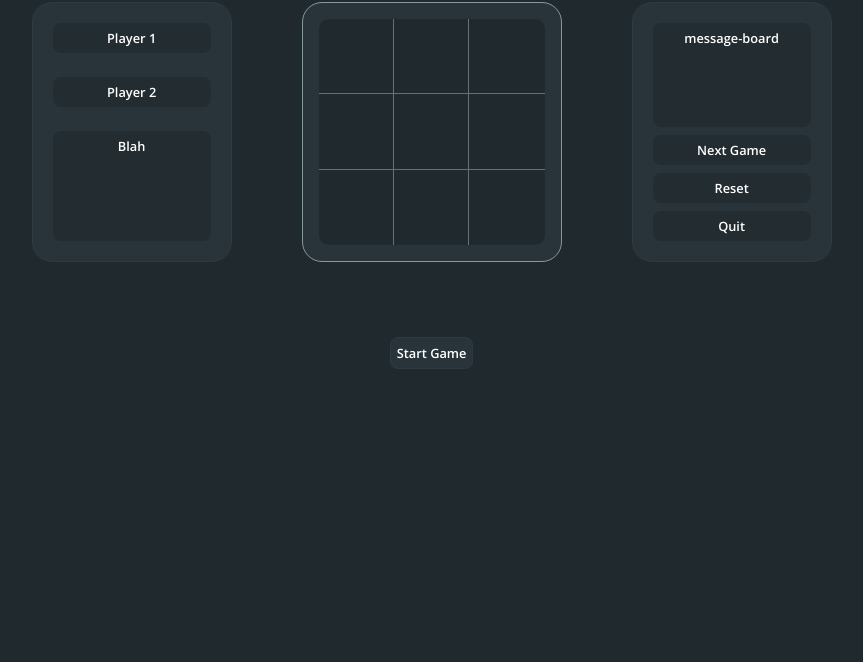
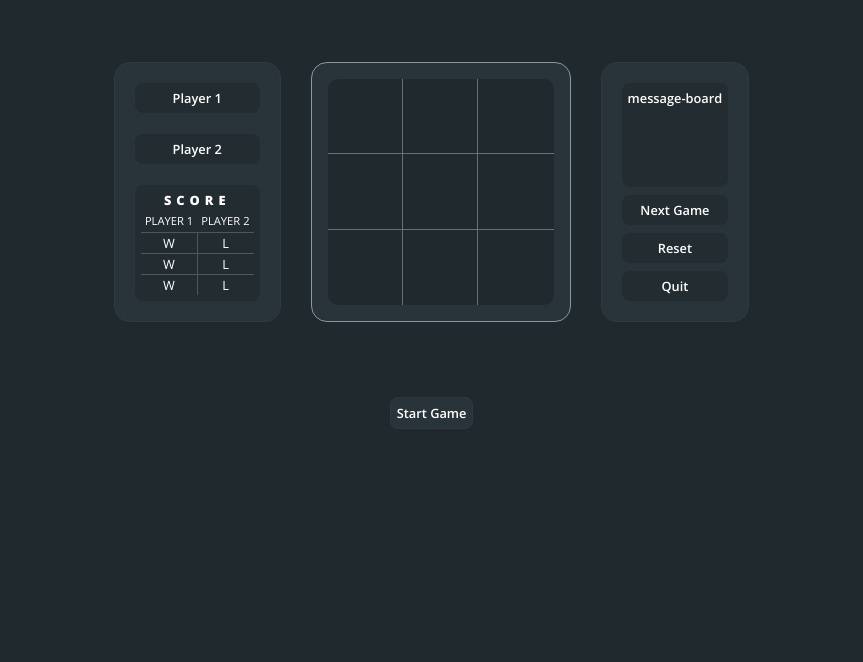
Before and after one commit to HeidiBrooke/TOP-Tic-Tac-Toe, a plain HTML site: page index.html in a window 1280 px wide. Shown: the part 146-808 px from the top of the page, without its empty margins (210-1073 px from the left). Drawn offline with nearby package versions, Linux system fonts and the light colour scheme.

Commit message:
Style score table

```diff
--- a/index.html
+++ b/index.html
@@ -17,7 +17,25 @@
                 <div class="player display player1">Player 1</div>
                 <div class="player display player2">Player 2</div>
                 <div class="score display">
-                    <table>Blah</table>
+                    <div class="score">score</div>
+                    <table id="score">
+                        <tr>
+                            <th>Player 1</th>
+                            <th>Player 2</th>
+                        </tr>
+                        <tr>
+                            <td>W</td>
+                            <td>L</td>
+                        </tr>
+                        <tr>
+                            <td>W</td>
+                            <td>L</td>
+                        </tr>
+                        <tr>
+                            <td>W</td>
+                            <td>L</td>
+                        </tr>
+                    </table>
                 </div>
             </div>
 
--- a/style.css
+++ b/style.css
@@ -31,14 +31,24 @@ body {
     display: flex;
     flex-direction: column;
     align-items: center;
+    justify-contents: center;
     gap: 30px;
+    padding-top: 60px;
+}
+
+.title {
+    font-weight: 500;
+    text-transform: uppercase;
+    letter-spacing: 4px;
 }
 
 .game-space{
-    display: grid;
-    grid-template-columns: 1fr 2fr 1fr;
+    display: flex;
+    /* grid-template-columns: 1fr 2fr 1fr; */
+    justify-content: center;
     width: 100%;
     height: 350px;
+    gap: 30px;
     font-size: 1rem;
 
 }
@@ -52,7 +62,7 @@ body {
     padding: 20px;
     border: solid 1px rgb(154, 173, 184);
     border: solid 1px rgb(46, 58, 65);
-    border-radius: 20px;
+    border-radius: 16px;
     height: 260px;
     gap: 8px;
     background-color: rgb(32, 41, 46);
@@ -78,7 +88,7 @@ body {
     border: solid 1px rgb(154, 173, 184);
     border: solid 1px rgb(135, 152, 161);
     background-color: rgb(41, 52, 58);
-    border-radius: 20px;
+    border-radius: 16px;
 }
 .grid {
     display: grid;
@@ -151,10 +161,42 @@ form>div {
     height: 120px;
 }
 
+.score div {
+    text-transform: uppercase;
+    letter-spacing: 5px;
+    font-weight: 700;
+}
+
+#score {
+    padding: 8px;
+    border-collapse: collapse;
+    border: solid 1px rgb(76, 87, 94);
+    border-style: hidden;
+}
+#score th {
+    padding: 4px;
+    border-bottom: solid 1px rgb(76, 87, 94);
+    text-transform: uppercase;
+    font-weight: 400;
+    font-size: .7rem;
+    /* border-style: hidden; */
+}
+
+#score td {
+
+    border: solid 1px rgb(76, 87, 94);
+    text-transform: uppercase;
+    font-weight: 200;
+    font-size: .8rem;
+}
+
 table {
-    font-size: .2rem;
+    /* display: grid;
+    grid-template-columns: 1fr 1fr;
+    grid-template-rows: repeat(8, 1fr);
+    font-size: .2rem; */
+    padding: 8px;
     height: clamp(70px, 80px, 400px);
-
 }
 
 .initiate {
```
